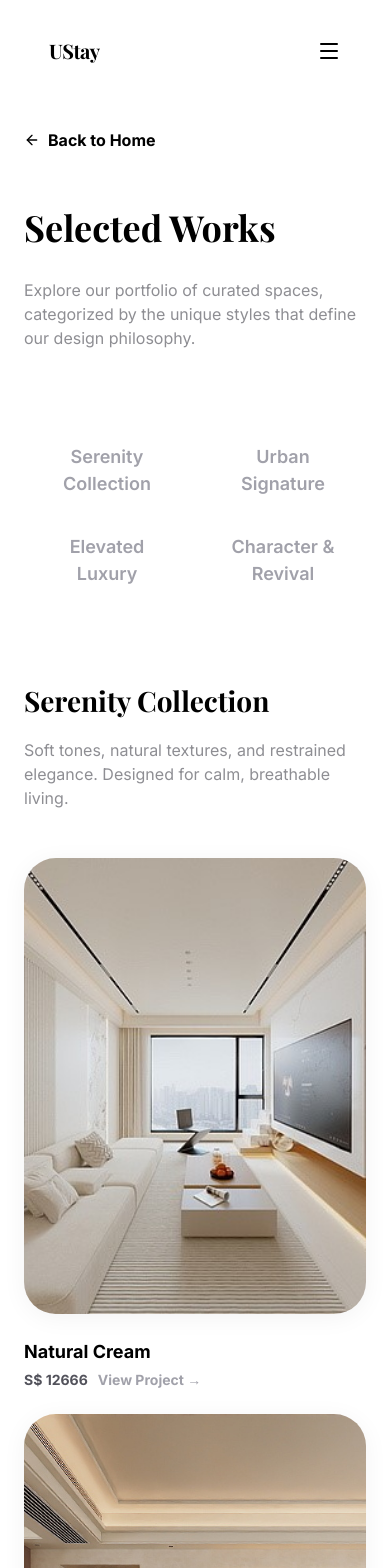
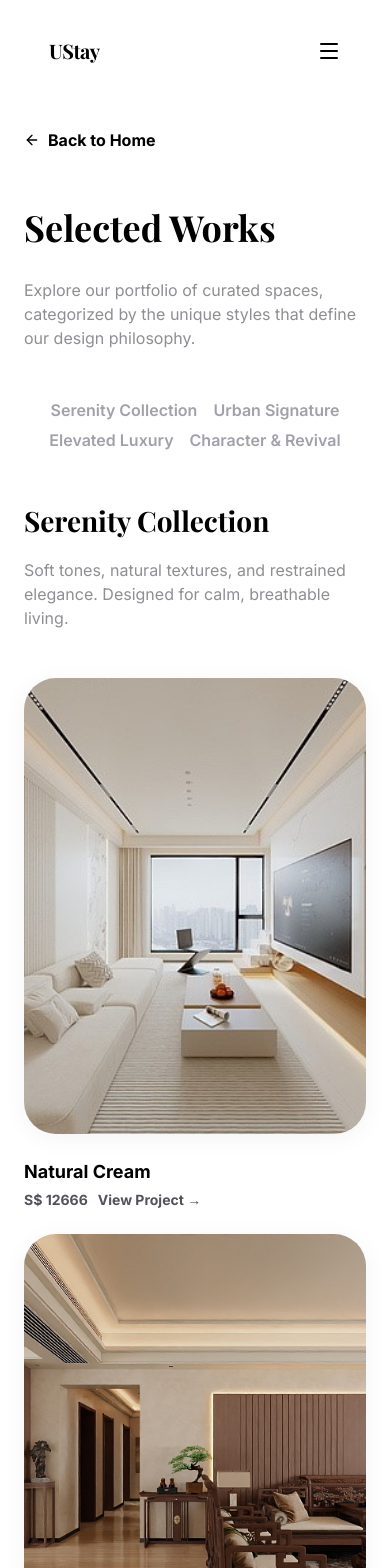
Before and after one commit to UstaySG/website, a React (Vite) app: page /portfolio in a window 390 px wide. Shown: the top 1568 px of the page. Built offline with nearby package versions, Linux system fonts and the light colour scheme; a web font is replaced by a local one.

Commit message:
fix react

```diff
--- a/src/App.tsx
+++ b/src/App.tsx
@@ -1,4 +1,5 @@
 import React from 'react';
+import { useEffect } from 'react';
 import { motion, AnimatePresence } from 'motion/react';
 import { MessageCircle, Instagram, Facebook, Mail, Menu, X, Send } from 'lucide-react';
 import { BrowserRouter as Router, Routes, Route, Link, useLocation } from 'react-router-dom';
@@ -9,6 +10,7 @@ import serenity from "./portfolio/serenity.jfif";
 import urban from "./portfolio/urban.jfif";
 import luxury from "./portfolio/luxury.jpg";
 import character from "./portfolio/character.jpg";
+
 
 const LinkedInIcon = ({ size = 24 }: { size?: number }) => (
   <svg
@@ -43,6 +45,8 @@ const Navbar = () => {
     // { name: 'T&C', href: isHome ? '#terms' : '/#terms' },
   ];
 
+  const quoteHref = isHome ? '#paths' : '/#paths';
+
   return (
     <nav className={`fixed top-0 left-0 right-0 z-50 transition-all duration-300 ${isScrolled ? 'py-3' : 'py-6'}`}>
       <div className="max-w-7xl mx-auto px-6">
@@ -64,7 +68,7 @@ const Navbar = () => {
             ))}
 
             <a
-              href="#paths"
+              href={quoteHref}
               className="bg-black text-white px-5 py-2 rounded-full text-sm font-medium hover:opacity-80 transition-opacity"
             >
               GET A QUOTE
@@ -91,7 +95,7 @@ const Navbar = () => {
           ))}
 
           <a
-            href="#paths"
+            href={quoteHref}
             className="bg-black text-white w-full py-4 rounded-2xl font-medium mt-2 text-center"
           >
             GET A QUOTE
@@ -881,17 +885,53 @@ const ScrollToTop = () => {
   return null;
 };
 
+
+const ScrollToHashElement = () => {
+  const location = useLocation();
+
+  useEffect(() => {
+    if (!location.hash) return;
+
+    const id = location.hash.replace('#', '');
+
+    const scrollToElement = () => {
+      const element = document.getElementById(id);
+      if (element) {
+        element.scrollIntoView({
+          behavior: 'smooth',
+          block: 'start',
+        });
+      }
+    };
+
+    // 等页面内容先渲染出来
+    setTimeout(scrollToElement, 100);
+  }, [location]);
+
+  return null;
+};
+
 export default function App() {
-  const [showSplash, setShowSplash] = React.useState(true);
+  const [showSplash, setShowSplash] = React.useState(() => {
+    return sessionStorage.getItem('ustay-splash-shown') !== 'true';
+  });
+
+  const handleSplashComplete = () => {
+    sessionStorage.setItem('ustay-splash-shown', 'true');
+    setShowSplash(false);
+  };
 
   return (
     <Router>
       <AnimatePresence mode="wait">
         {showSplash && (
-          <SplashScreen onComplete={() => setShowSplash(false)} />
+          <SplashScreen onComplete={handleSplashComplete} />
         )}
       </AnimatePresence>
+
       <ScrollToTop />
+      <ScrollToHashElement />
+
       <div className="min-h-screen">
         <Navbar />
         <Routes>
--- a/src/pages/PortfolioPage.tsx
+++ b/src/pages/PortfolioPage.tsx
@@ -51,7 +51,7 @@ const PortfolioPage = () => {
         { title: "French Vintage", quote: 14666, img: "https://qhrenderpicoss.kujiale.com/r/2025/12/01/L3D723S41ENDOQZK4AYUWJ2M6LUFX73VTYY8.jpg", link: "https://www.kujiale.com/xiaoguotu/pano/3FOKO1N1Y30K?gs.nav.type=auto-site" },
         { title: "Modern Mid-Century", quote: 15666, img: mtra2, link: "https://www.kujiale.com/xiaoguotu/pano/3FOKKPY4MOSN?gs.nav.type=auto-site" },
         { title: "Retro Modern", quote: 15888, img: "https://qhrenderpicoss.kujiale.com/r/2026/01/19/L3D723S41ENDORZHNZIUWLTNILUFX75M3LQ8.jpg", link: "https://www.kujiale.com/xiaoguotu/pano/3FOKGYXE1XN0?gs.nav.type=auto-site" },
-        { title: "Bauhaus", quote: 17666, img: bauhaus, link:"https://www.kujiale.com/xiaoguotu/pano/3FOKA80D3IKA?gs.nav.type=auto-site"},
+        // { title: "Bauhaus", quote: 17666, img: bauhaus, link:"https://www.kujiale.com/xiaoguotu/pano/3FOKA80D3IKA?gs.nav.type=auto-site"},
       ]
     }
   ];
@@ -63,19 +63,19 @@ const PortfolioPage = () => {
           <ArrowLeft className="w-4 h-4" /> Back to Home
         </Link>
 
-        <div className="mb-16">
+        <div className="mb-10">
           <h1 className="font-title font-serif font-bold mb-6">Selected Works</h1>
           <p className="text-ios-secondary-label font-note`  max-w-7xl">Explore our portfolio of curated spaces, categorized by the unique styles that define our design philosophy.</p>
         </div>
 
         {/* Sticky Sub-nav */}
-        <div className="sticky top-24 z-40 mb-16 py-4 -mx-6 px-6 glass border-y border-black/5">
-          <div className="flex flex-wrap sm:flex-nowrap gap-3 sm:gap-4 justify-center">
+        <div className="sticky top-24 z-40 mb-10 py-1 -mx-6 px-2 glass border-y border-black/5">
+          <div className="flex flex-wrap gap-0 justify-center">
             {styles.map((style) => (
               <a
                 key={style.name}
                 href={`#${style.name.toLowerCase().replace(/\s+/g, '-')}`}
-                className="basis-[calc(50%-6px)] sm:basis-0 sm:flex-1 px-4 py-3 sm:px-6 rounded-full text-zinc-400-800 transition-all font-note font-semibold text-center flex items-center justify-center min-h-[44px]"
+                className="px-2 py-0 rounded-full text-zinc-400-800 transition-all font-content font-semibold text-center flex items-center justify-center min-h-[30px]"
               >
                 {style.name}
               </a>
@@ -94,6 +94,7 @@ const PortfolioPage = () => {
               <div className="grid grid-1-3 gap-8">
                 {style.projects.map((project, pIdx) => (
                   <Link
+                    key={pIdx}
                     target="_blank"
                     rel="noopener noreferrer"
                     to={project.link}>
@@ -115,9 +116,7 @@ const PortfolioPage = () => {
                       </div>
                       <h3 className="font-note font-bold mb-1">{project.title}</h3>
                       <p className="mb-4 font-subtitle font-bold mb-1 text-zinc-600">
-                        S$ {project.quote} &nbsp;  <a href={project.link} className="text-zinc-400-800 font-bold transition-colors">
-                          View Project →
-                      </a></p>
+                        S$ {project.quote} &nbsp; View Project → </p>
                     </motion.div>
                   </Link>
 
```
